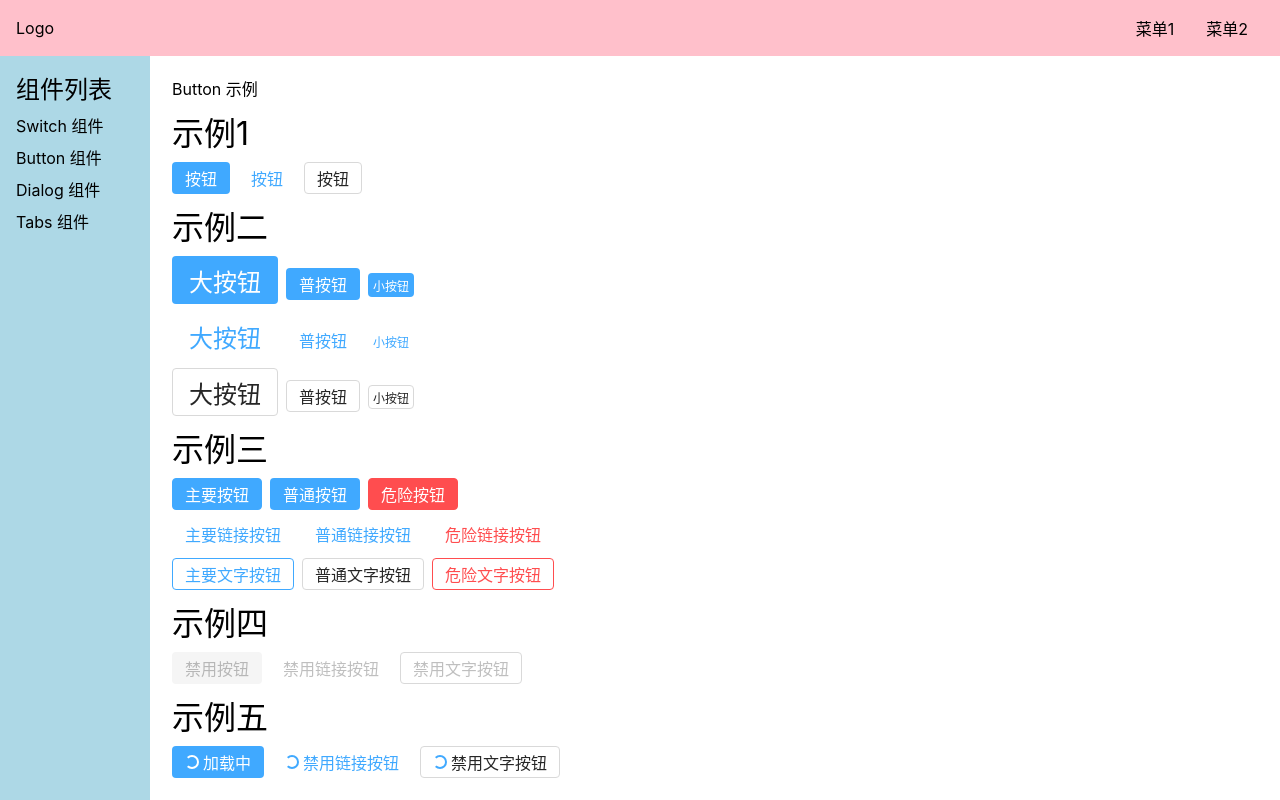
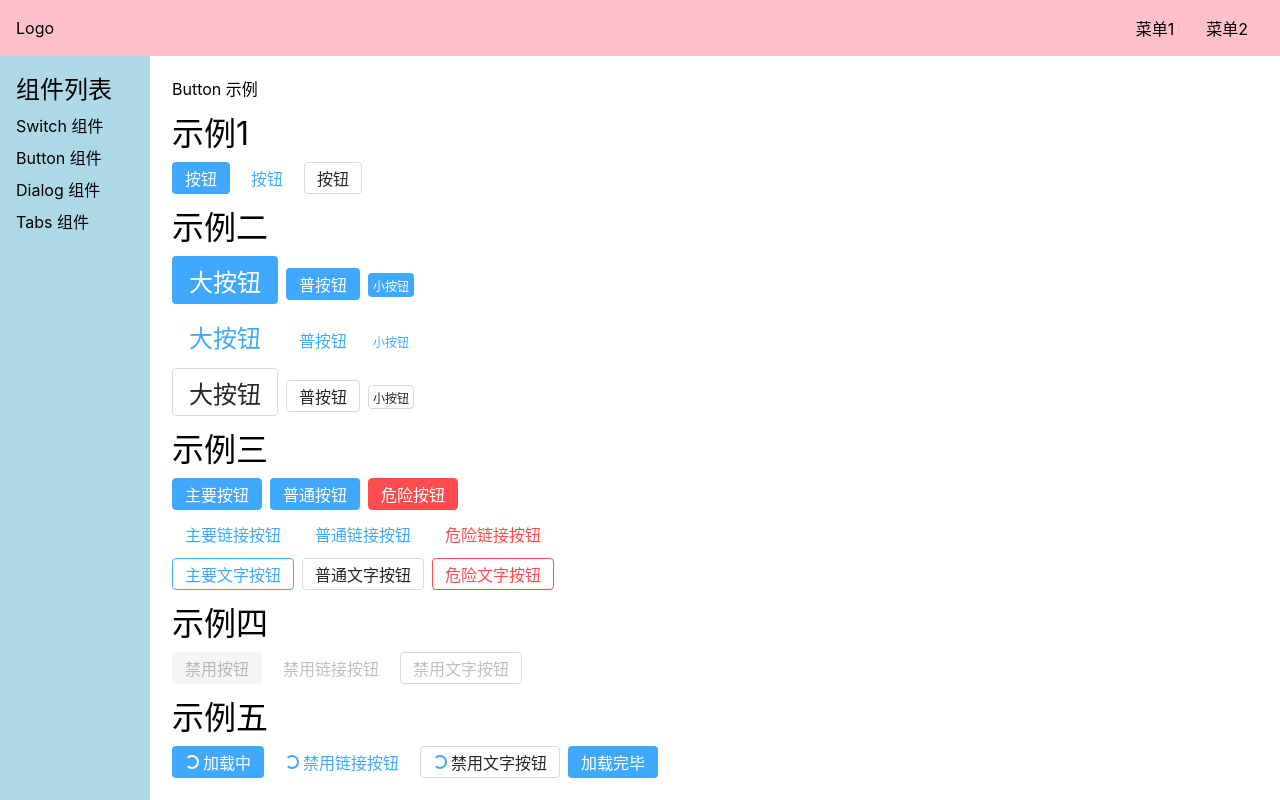
Before and after one commit to wang7211401/gvui, a Vue app: page /#/doc/button in a window 1280 px wide. Built offline with nearby package versions, Linux system fonts and the light colour scheme.

Commit message:
基本完成 Button 组件

```diff
--- a/src/components/ButtonDemo.vue
+++ b/src/components/ButtonDemo.vue
@@ -2,7 +2,7 @@
 <div>Button 示例</div>
 <h1 class="mt-2">示例1</h1>
 <div class="mt-2">
-    <Button theme="button">按钮</Button>
+    <Button theme="button" @click="onClick">按钮</Button>
     <Button theme="link">按钮</Button>
     <Button theme="text">按钮</Button>
 </div>
@@ -53,6 +53,7 @@
     <Button loading>加载中</Button>
     <Button theme="link" loading>禁用链接按钮</Button>
     <Button theme="text" loading>禁用文字按钮</Button>
+    <Button>加载完毕</Button>
 </div>
 </template>
 
```
